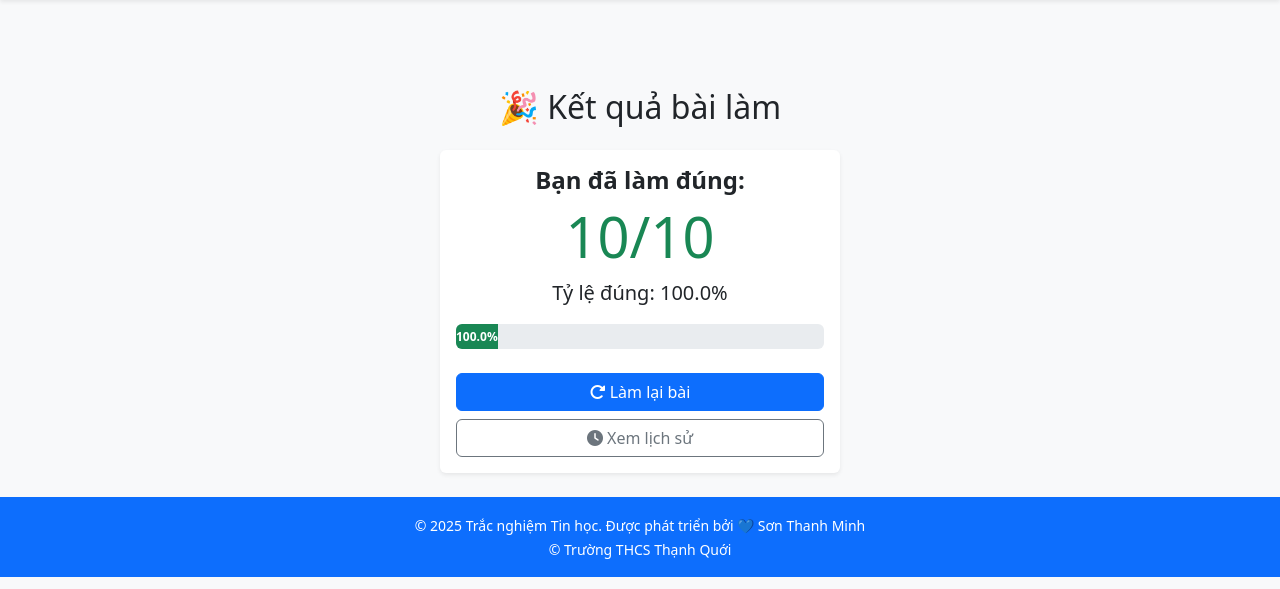
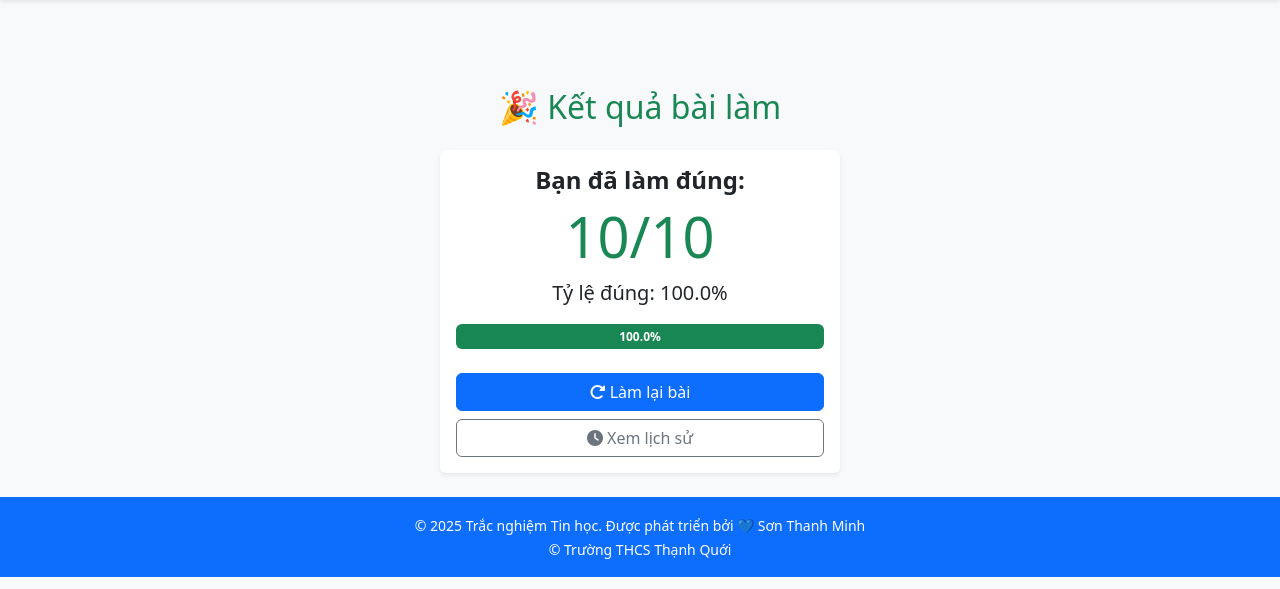
Before and after one commit to sonthanhminhst/tracnghiem_flask, a Flask app: template templates/result.html in a window 1280 px wide. Shown: the part 56-645 px from the top of the page. Run offline with Flask 3, Linux system fonts and the light colour scheme; the template is opened without the code that fills it: most values are stand-ins (such as "Sample title", 1, 10 or a date in 2020).

Commit message:
Update result.html

```diff
--- a/templates/result.html
+++ b/templates/result.html
@@ -2,7 +2,7 @@
 {% block content %}
 
 <div class="container mt-5 text-center">
-    <h2 class="mb-4">🎉 Kết quả bài làm</h2>
+    <h2 class="mb-4 text-success">🎉 Kết quả bài làm</h2>
 
     {% set percent = (score / total * 100) if total else 0 %}
     {% set percent_text = (percent | round(1)) ~ '%' %}
@@ -14,15 +14,15 @@
             <p class="lead">Tỷ lệ đúng: <strong>{{ percent_text }}</strong></p>
 
             <div class="progress my-3" style="height: 25px;">
-                <div class="progress-bar bg-success dynamic-width"
-                        id="progressBar"
-                        data-percent="{{ percent | round(1) }}"
-                        aria-valuenow="{{ score }}"
-                        aria-valuemin="0"
-                        aria-valuemax="{{ total }}">
-                        {{ percent | round(1) }}%
+                <div class="progress-bar bg-success text-white fw-bold d-flex align-items-center justify-content-center"
+                     id="progressBar"
+                     role="progressbar"
+                     data-percent="{{ percent | round(1) }}"
+                     aria-valuenow="{{ percent }}"
+                     aria-valuemin="0"
+                     aria-valuemax="100">
+                    {{ percent_text }}
                 </div>
-
             </div>
 
             <div class="mt-4 d-grid gap-2">
@@ -37,4 +37,12 @@
     </div>
 </div>
 
+<script>
+    document.addEventListener("DOMContentLoaded", function () {
+        const bar = document.getElementById("progressBar");
+        const percent = bar.dataset.percent;
+        bar.style.width = percent + "%";
+    });
+</script>
+
 {% endblock %}
```
